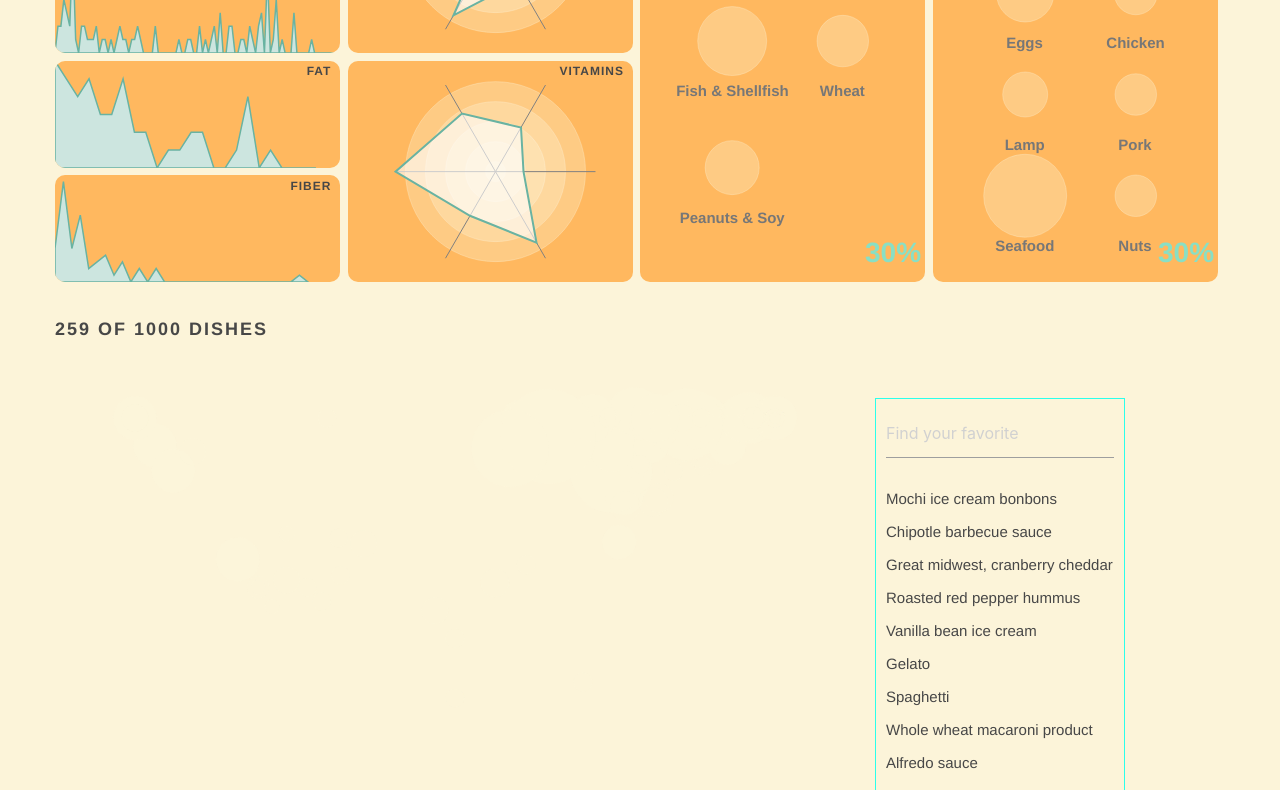
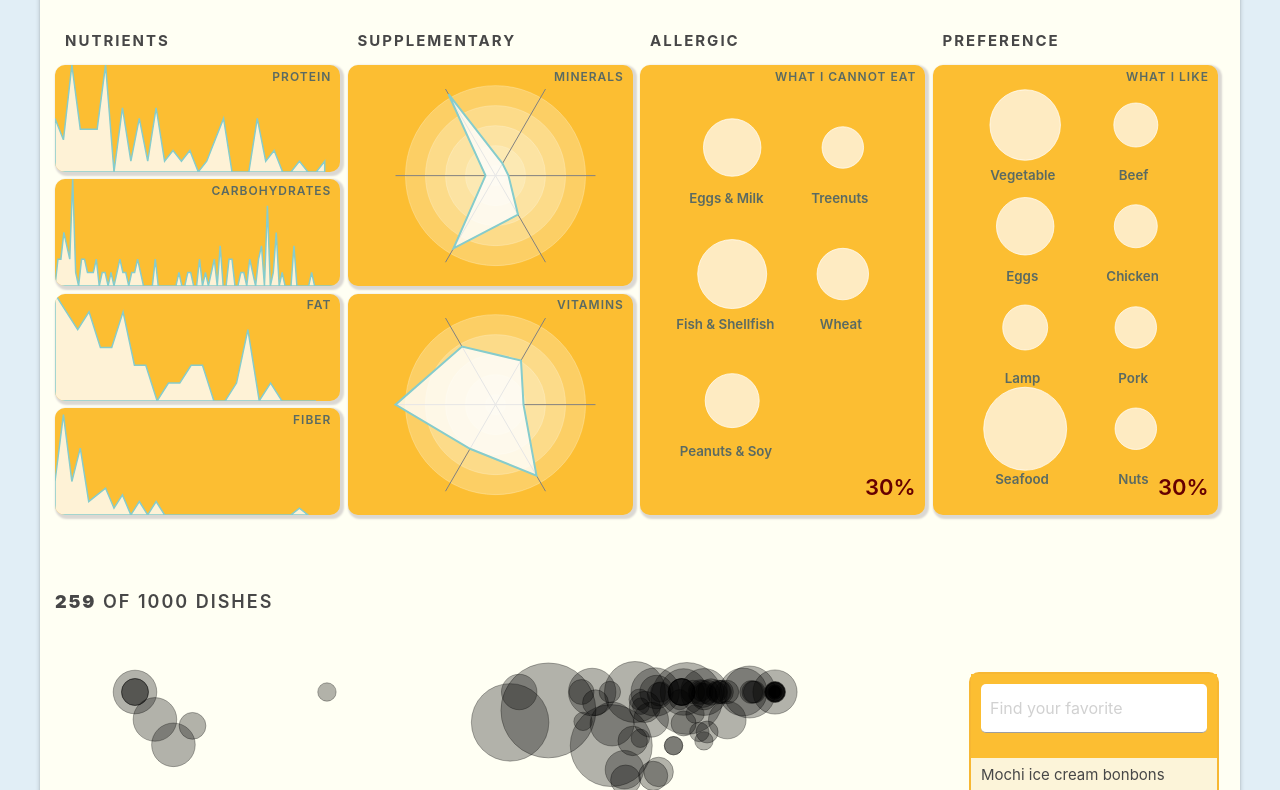
Before and after one commit to chameleonTK/know-your-food, a plain HTML site: page index.html in a window 1280 px wide. Shown: the part 349-1139 px from the top of the page. Drawn offline with nearby package versions, Linux system fonts and the light colour scheme.

Commit message:
add color and change style

```diff
--- a/AreaChart.js
+++ b/AreaChart.js
@@ -46,8 +46,8 @@
 
     this.svg.append("path")
     .datum(_dist)
-    .attr("fill", "#cce5df")
-    .attr("stroke", "#69b3a2")
+    .attr("fill", "rgba(255, 255, 255, 0.8)")
+    .attr("stroke", "#86cccc")
     .attr("stroke-width", 1.5)
     .attr("d", d3.area()
         .x((d, i) => _x(i))
--- a/BubbleChart.js
+++ b/BubbleChart.js
@@ -46,6 +46,7 @@
 
     _ele.append("circle")
     .attr('r', (d) => _x(d.count["true"]))
+    .attr("class", "bubbles")
 
     _hover = _ele.append("circle")
     .attr('r', (d) => _x(d.count["true"])+5)
@@ -55,6 +56,7 @@
 
     _ele
     .append("text")
+    .attr("class", "bubble-text")
     .attr("dy", (d) => 55)
     .attr("dx", (d, i) => _offset[i])
     .text(d => d.label)
@@ -65,8 +67,8 @@
     .attr("dx", width-70)
     .attr("dy", height-20)
     .text("30%")
-    .style("font-size", "28px")
-    .style("fill", "rgb(137, 223, 196)")
+    .style("font-size", "22px")
+    .style("fill", "#660000")
 
     function _mouseover(d) {
         d3.select(this).select(".hover-cir").style('display', null)
--- a/DesignApp.js
+++ b/DesignApp.js
@@ -16,6 +16,7 @@
 
     var caloriesChart = new PieChart("#chart-calories", _data, {innerRadius: 40, innerText: innerText})
     var proportionChart = new PieChart("#chart-proportion", _data, {})
+    var nutrientsChart = new ScaleChart("#chart-nutrients-detail", _data, {})
 
     function innerText() {
         return "450";
--- a/RadarChart.js
+++ b/RadarChart.js
@@ -19,6 +19,7 @@
     .data(_.range(10, 100, 20))
     .enter()
     .append("circle")
+    .attr("class", "supplementary")
     .attr('r', (d) => d)
 
     _ele.selectAll("line")
@@ -48,7 +49,7 @@
                 return [rx, ry].join(",");
             }).join(" ");
         })
-        .attr("stroke","rgb(105, 179, 162)")
+        .attr("stroke","#86cccc")
         .attr("stroke-width",2)
-        .attr("fill", "rgba(255, 255, 255, 0.6)");
+        .attr("fill", "rgba(255, 255, 255, 0.8)");
 }
--- a/ScaleChart.js
+++ b/ScaleChart.js
@@ -48,6 +48,7 @@
 
         return r;
     }
+
 
     _nutrients = _.map(data, _format)
     _color = _.map(data, getRandomColor);
--- a/TernaryPlot.js
+++ b/TernaryPlot.js
@@ -84,6 +84,7 @@
     .on("mouseout", _mouseout)
 
     _ele.append("circle")
+    .attr("class", "ternaryplot_circles")
     .attr('r', (d) => _x(d.serving_size))
 
     _ele.append("text")
--- a/base.css
+++ b/base.css
@@ -2,7 +2,7 @@
     margin:0;
     padding:0;
     border:0;
-    font:inherit;
+    font:Arial;
     font-size:100%;
     vertical-align:baseline
 }
@@ -45,9 +45,20 @@
 
 /*body*/
 body {
-    font-family:proxima-nova,"Proxima Nova","Myriad Pro","Helvetica Neue",Helvetica,Arial,sans;
+/*    font-family:Arial, proxima-nova,"Proxima Nova","Myriad Pro","Helvetica Neue",Helvetica,sans;*/
     font-size:15px;
-    background:#FCF4D9;
+    background:#e1eef6;
+    color:#474747;
+    font-weight:400;
+    margin:0 auto;
+    padding:0
+}
+
+.card {
+    font-size:15px;
+    background:#fffff3;
+    width: 1200px;
+    border-radius: 10px;
     color:#474747;
     font-weight:400;
     margin:0 auto;
@@ -233,12 +244,128 @@
 
 /*header background*/
 #header{
-    background:#8ED2C9;
-    padding:1.3em 0;
-    min-width:1200px;
-    overflow:hidden;*zoom:1
+    background:#004e66;
+    min-height: 250px;
+    padding: 0;
+    overflow:hidden;
+    *zoom:1;
+    border-radius: 10px;
+    box-shadow: 2px 2px 1px 1px #dbd8d3;
+    display: table;
 }
 
+/**/
+#diet_img {
+    max-height: 500px;
+    max-width: 400px;
+    padding-left: 100px;
+    float: right;
+}
+
+/**/
+#top-left {
+    display: table-cell;
+    vertical-align: middle;
+    position: relative;
+    width: 35%;
+}
+
+/**/
+#top-right {
+    display: table-cell;
+    vertical-align: middle;
+    position: relative;
+    width: 65%;
+
+}
+
+/**/
+#title {
+    font: Arial;
+    color: white;
+    padding-left: 30px;
+    font-size: 25pt;
+    position: relative;
+    text-align: left
+}
+
+/**/
+#introduction {
+    color: white;
+    padding-left: 30px;
+    padding-top: 10px;
+    max-width: 600px;
+    position: relative;
+    text-align: left
+}
+
+/**/
+.subtitle {
+    font-size: 18pt;
+    padding-top: 40px;
+    text-align: center;
+}
+
+/**/
+hr {
+    height: 3px;
+    color: #dbd8d3;
+}
+
+.bubbles {
+    stroke:#ffffff;
+    stroke-opacity: 0.7;
+    fill: #ffffff;
+    fill-opacity: 0.7;
+    display: block;
+}
+
+.bubble-text {
+    fill: #5a6a62;
+    pointer-events: none;
+    font-size: 10pt;
+}
+
+#graph-title {
+    padding-top: 40px;
+}
+
+#graph-left {
+    position: relative;
+    width: 70%;
+}
+
+#graph-right {
+    position: relative;
+    width: 30%;
+    float: right;
+    padding-left: 75px;
+}
+
+#search-bar {
+    padding: 10px;
+    background-color: #fcbe32;
+}
+
+#search-bar-input {
+    margin-bottom: 15px;
+    background-color: #ffffff;
+    border-radius: 5px;
+}
+
+#food-list {
+    height: 400px;
+    overflow-y: scroll;
+    overflow-x: hidden;
+}
+
+.ternaryplot_circles {
+    stroke:#000000;
+    stroke-opacity:.3;
+    fill:#000000;
+    fill-opacity:.3;
+    display:block
+}
 
 /*
 #header .part-of{
@@ -332,7 +459,9 @@
 }
 
 @-moz-document url-prefix(){
-    circle.backgroundBubble,path.backgroundPolygon,rect.backgroundBar{fill:rgba(200,200,200,.3)!important}}
+    circle.backgroundBubble,path.backgroundPolygon,rect.backgroundBar{
+        fill:rgba(200,200,200,.3)!important}
+}
 
 /*filter area*/
 .filter-area {
@@ -350,7 +479,9 @@
 */
 
 .filter-area h2{
-    padding:1em 0
+    padding-top: 30px;
+    padding-bottom: 15px;
+    padding-left: 10px;
 }
 
 .filter-area h3{
@@ -383,7 +514,7 @@
 }
 
 .filter-area h3.dimension{
-    color:#474747;
+    color:#5a6a62;
     filter:alpha(enabled=false);
     opacity:1
 }
@@ -423,9 +554,10 @@
 
 /*filter-area chartContainer*/
 .filter-area .chartContainer{
-    background:#FFB85F;
-    border: #FFB85F;
+    background:#fcbe32;
+    border: #fcbe32;
     border-radius: 10px;
+    box-shadow: 2px 2px 2px 2px #dbd8d3;
     margin:0 .5em .5em 0;
     overflow:hidden;*zoom:1
 }
--- /dev/null
+++ b/color/color.js
@@ -0,0 +1,155 @@
+var color1 = ["#dae9f4", "#7f9eb2", "#77919d", "#274c5e"];
+d3.select("#color1")
+    .append("svg")
+        .attr("width", 2000)
+        .attr("height", 80)
+    .selectAll("rect")
+    .data(color1)
+    .enter()
+    .append("rect")
+        .attr("width", 80)
+        .attr("height", 20)
+        .attr("x", function(d,i) {return i*100 + 20;})
+        .attr("y", 50)
+        .attr("fill", function(d, i) {return color1[i];})
+    .append("text")
+        .attr("x", function(d,i) {return i*100 + 20;})
+        .attr("y", 0)
+        .text(function(d, i) {return color1[i];})
+
+
+var color2 = ["#ffeb3b", "#fdd835", "#fbbc00", "#ffa000", "#ef6c00", "#d84315"];
+d3.select("#color2")
+    .append("svg")
+        .attr("width", 2000)
+        .attr("height", 80)
+    .selectAll("rect")
+    .data(color2)
+    .enter()
+    .append("rect")
+        .attr("width", 80)
+        .attr("height", 20)
+        .attr("x", function(d,i) {return i*100 + 20;})
+        .attr("y", 50)
+        .attr("fill", function(d, i) {return color2[i];})
+    .append("text")
+        .attr("x", function(d,i) {return i*100 + 20;})
+        .attr("y", 0)
+        .text(function(d, i) {return color2[i];})
+
+
+var color3 = ["#b2ebf2", "#4dd0e1", "#00bcd4", "#00acc1", "#0097a7", "#006064"];
+d3.select("#color3")
+    .append("svg")
+        .attr("width", 2000)
+        .attr("height", 80)
+    .selectAll("rect")
+    .data(color3)
+    .enter()
+    .append("rect")
+        .attr("width", 80)
+        .attr("height", 20)
+        .attr("x", function(d,i) {return i*100 + 20;})
+        .attr("y", 50)
+        .attr("fill", function(d, i) {return color3[i];})
+    .append("text")
+        .attr("x", function(d,i) {return i*100 + 20;})
+        .attr("y", 0)
+        .text(function(d, i) {return color3[i];})
+
+var color4 = ["#cff09e", "#a8dba8", "#79bd9a", "#3b8686"];
+d3.select("#color4")
+    .append("svg")
+        .attr("width", 2000)
+        .attr("height", 80)
+    .selectAll("rect")
+    .data(color4)
+    .enter()
+    .append("rect")
+        .attr("width", 80)
+        .attr("height", 20)
+        .attr("x", function(d,i) {return i*100 + 20;})
+        .attr("y", 50)
+        .attr("fill", function(d, i) {return color4[i];})
+    .append("text")
+        .attr("x", function(d,i) {return i*100 + 20;})
+        .attr("y", 0)
+        .text(function(d, i) {return color4[i];})
+
+var color5 = ["#f0f4c3", "#dce775", "#aed581", "#8bc34a", "#689f38", "#388e3c", "#1b5e20"];
+d3.select("#color5")
+    .append("svg")
+        .attr("width", 2000)
+        .attr("height", 80)
+    .selectAll("rect")
+    .data(color5)
+    .enter()
+    .append("rect")
+        .attr("width", 80)
+        .attr("height", 20)
+        .attr("x", function(d,i) {return i*100 + 20;})
+        .attr("y", 50)
+        .attr("fill", function(d, i) {return color5[i];})
+    .append("text")
+        .attr("x", function(d,i) {return i*100 + 20;})
+        .attr("y", 0)
+        .text(function(d, i) {return color5[i];})
+
+var color6 = ["#b2ebf2", "#4fc3f7", "#1565c0", "#283593"];
+d3.select("#color6")
+    .append("svg")
+        .attr("width", 2000)
+        .attr("height", 80)
+    .selectAll("rect")
+    .data(color6)
+    .enter()
+    .append("rect")
+        .attr("width", 80)
+        .attr("height", 20)
+        .attr("x", function(d,i) {return i*100 + 20;})
+        .attr("y", 50)
+        .attr("fill", function(d, i) {return color6[i];})
+    .append("text")
+        .attr("x", function(d,i) {return i*100 + 20;})
+        .attr("y", 0)
+        .text(function(d, i) {return color6[i];})
+
+
+var color7 = ["#b2ebf2", "#008c9e", "#005f6b", "#343838"];
+d3.select("#color7")
+    .append("svg")
+        .attr("width", 2000)
+        .attr("height", 80)
+    .selectAll("rect")
+    .data(color7)
+    .enter()
+    .append("rect")
+        .attr("width", 80)
+        .attr("height", 20)
+        .attr("x", function(d,i) {return i*100 + 20;})
+        .attr("y", 50)
+        .attr("fill", function(d, i) {return color7[i];})
+    .append("text")
+        .attr("x", function(d,i) {return i*100 + 20;})
+        .attr("y", 0)
+        .text(function(d, i) {return color7[i];})
+
+
+var color8 = ["#b2ebf2", "#4dd0e1", "#0097a7", "#006064"];
+d3.select("#color8")
+    .append("svg")
+        .attr("width", 2000)
+        .attr("height", 80)
+    .selectAll("rect")
+    .data(color8)
+    .enter()
+    .append("rect")
+        .attr("width", 80)
+        .attr("height", 20)
+        .attr("x", function(d,i) {return i*100 + 20;})
+        .attr("y", 50)
+        .attr("fill", function(d, i) {return color8[i];})
+    .append("text")
+        .attr("x", function(d,i) {return i*100 + 20;})
+        .attr("y", 0)
+        .text(function(d, i) {return color8[i];})
--- a/custom.css
+++ b/custom.css
@@ -28,8 +28,9 @@
 }
 
 .search-area .search-box{
-    border: #2bffeb;
-    border: #2bffeb 1px solid;
+    background-color: #fcf4d9;
+    border: #f7b733 2px solid;
+    border-radius: 10px;
     height: 500px;
     width: 250px;
     margin-top: 60px;
@@ -53,7 +54,28 @@
 }
 
 #food-list li:hover{
-    background-color: #2bffeb;
+    background-color: #86cccc;
     color: #000;
+}
 
+#food-tag-list li{
+    border: #dae9f4 1px solid;
+    color: #474747;
+    padding: 8px 5px 5px 5px;
+    display: inline-block;
+    background-color: #dae9f4;
+    margin-left: 7.5px;
 }
+
+#food-tag-list li > span {
+    margin-right: 5px;
+}
+
+.material-icons{
+    cursor: pointer;
+    vertical-align: middle;
+}
+
+#chart-nutrients-detail .over > rect{
+    fill: red !important;
+}
--- a/index.html
+++ b/index.html
@@ -33,15 +33,23 @@
     </div> -->
     <!-- /header -->
 
-    <div class="container" style="margin:30px auto">
-        <h1 style="margin-bottom: 10px;">WHICH DIET IS RIGHT FOR ME?</h1>
-        <p>
-            Lorem ipsum dolor sit amet, ut nam quis illud, ne modus dolore abhorreant eam, elitr exerci adversarium his ea. Nec nusquam deserunt ne, aliquip voluptatum interesset duo eu, id enim animal has. Eu vim habemus officiis, ad pro vero habeo. Sonet soluta voluptaria vis te.
-        </p>
+    <div class="container" id= "header" style="margin:8px auto">
+        <div id="top-left">
+            <img id="diet_img" src="pic/diet_blue.png" alt="diet">
+        </div>
+        <div id="top-right">
+            <h1 id="title" style="margin-bottom: 10px;">WHICH DIET IS RIGHT FOR ME?</h1>
+            <p id="introduction">
+                Lorem ipsum dolor sit amet, ut nam quis illud, ne modus dolore abhorreant eam, elitr exerci adversarium his ea. Nec nusquam deserunt ne, aliquip voluptatum interesset duo eu, id enim animal has. Eu vim habemus officiis, ad pro vero habeo. Sonet soluta voluptaria vis te.
+            </p>
+        </div>
+
     </div>
 
-    <div class="container" style="margin-bottom:30px">
-        <h1>Know your food</h1>
+    <div class = "card" style="margin:8px auto">
+        <div class="container" style="margin-bottom:30px">
+        <h1 class="subtitle">Know your food</h1>
+        <hr>
         <div class="filter-area">
             <!-- Nutrients box -->
             <div class="chartCategory nutrients">
@@ -115,27 +123,31 @@
         </div>
     </div>
 
-    <div class="container" style="margin-bottom:30px">
-        <h1><b>259</b> of 1000 dishes</h1>
+        <div class="container" style="margin-bottom:10px">
+        <h1 id="graph-title"><b>259</b> of 1000 dishes</h1>
         <div class="dist-area">
-            <div class="chartContainer">
+            <div class="chartContainer" id="graph-left">
                 <div id="chart-food-cluster" class="chart small"></div>
             </div>
-            <div class="search-area" style="float:left">
-                <div class="search-box" style="height: 400px;" >
-                    <div style="padding: 10px;">
-                        <input type="text" placeholder="Find your favorite" style="margin-bottom: 15px;">
+            <div class="search-area" id="graph-right">
+                <div class="search-box">
+                    <div id="search-bar">
+                        <input id="search-bar-input" type="text" placeholder="  Find your favorite">
                     </div>
-                    <ul id="food-list" style="height: 300px;overflow-y: scroll;overflow-x: hidden;"></ul>
+                    <ul id="food-list"></ul>
 
                 </div>
             </div>
             <div style="clear:both"></div>
         </div>
     </div>
+    </div>
 
-    <div class="container" style="margin-bottom:30px">
-        <h1>Design your diet </h1>
+
+
+    <div class="container card" style="margin-bottom:30px">
+        <h1 class="subtitle">Design your diet </h1>
+        <hr>
         <div class="detail-area" style="margin-top:15px">
             <div class="chartContainer" style="float: left;">
                 <div id="chart-calories" class="chart small"></div>
@@ -165,6 +177,7 @@
 
     <script type="text/javascript" src="PieChart.js"></script>
     <script type="text/javascript" src="TernaryPlot.js"></script>
+    <script type="text/javascript" src="ScaleChart.js"></script>
 
     <script type="text/javascript" src="ExplorerApp.js"></script>
     <script type="text/javascript" src="DesignApp.js"></script>
```
Also changed, not shown: PieChart.js (+10 -10 lines), color/1.js (added, +21 -0 lines), color/color.html (added, +32 -0 lines), pic/diet_blue.png (added).
